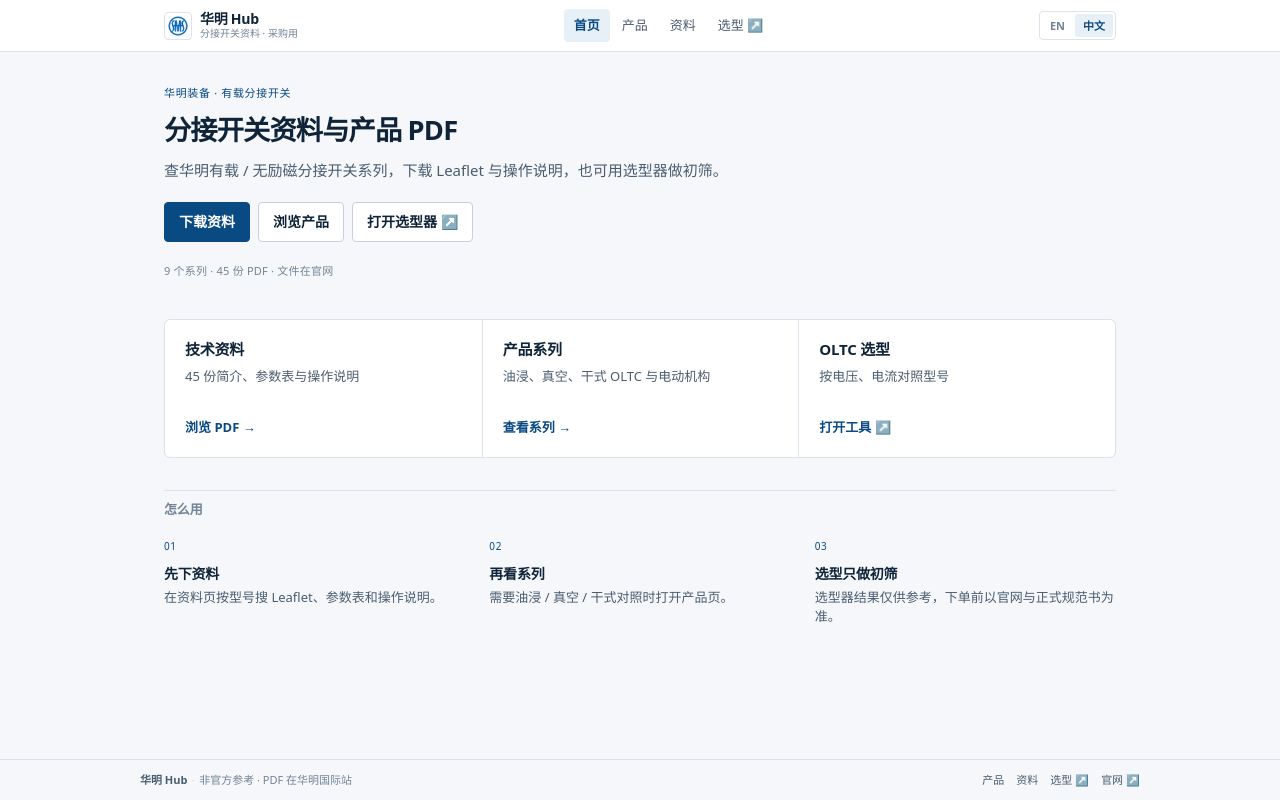
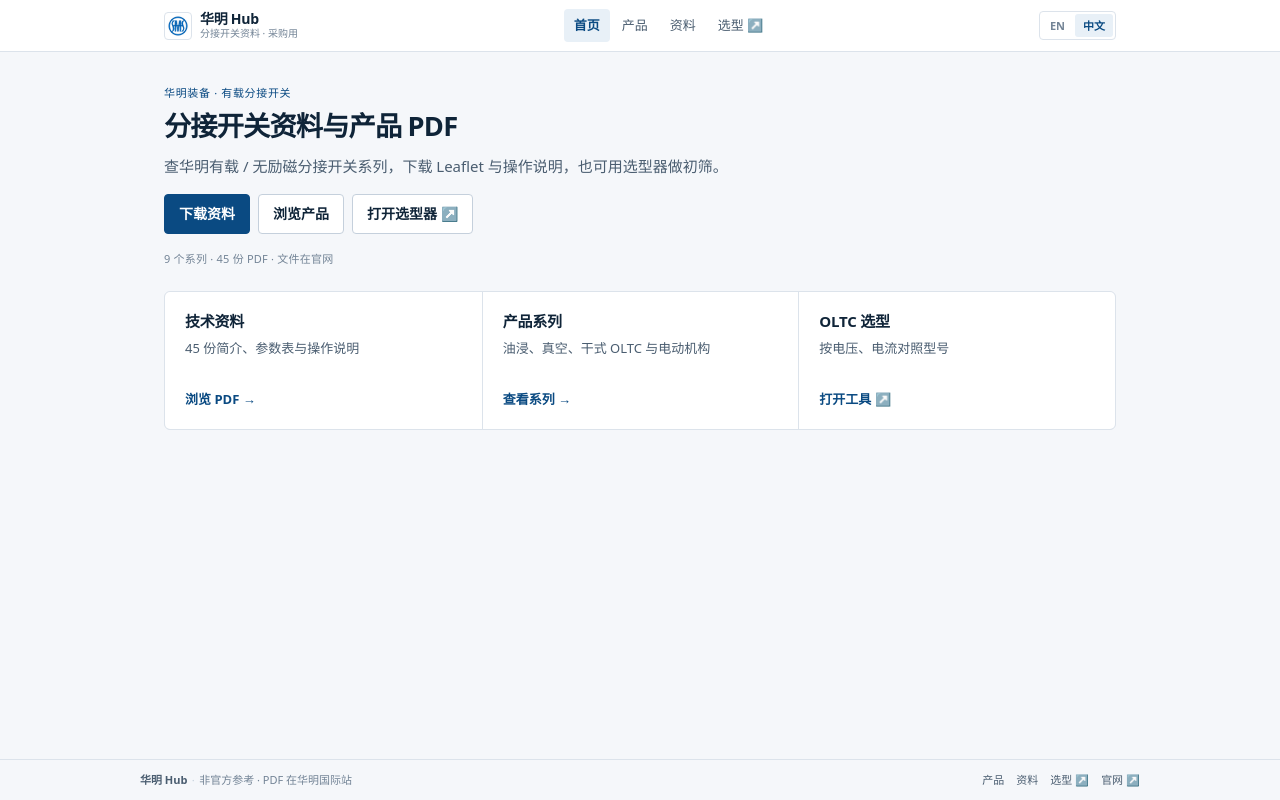
Before and after one commit to erict16/huaming-hub, a Next.js app: page /zh in a window 1280 px wide. Built offline with nearby package versions, Linux system fonts and the light colour scheme.

Commit message:
style(home): drop howto row, tighten hero + entry strip
Remove the 怎么用 / How to use three-step block — redundant with
hero CTAs and entry cards. Drop unused i18n and CSS. Slightly
tighter vertical spacing so home is hero + three entry cards only.

```diff
--- a/src/app/globals.css
+++ b/src/app/globals.css
@@ -438,13 +438,22 @@
 
 /* ===== HOME ===== */
 
+/* Hero + entry strip only — tighter vertical rhythm without howto block */
+.hm-page-home {
+  gap: var(--s5);
+}
+@media (min-width: 640px) {
+  .hm-page-home {
+    gap: var(--s6);
+  }
+}
+
 .hm-hero {
   /* no card — open on paper; wider so EN stays on fewer lines */
   max-width: 40rem;
-  padding-bottom: var(--s2);
 }
 .hm-hero-kicker {
-  margin: 0 0 var(--s3);
+  margin: 0 0 var(--s2);
   font-family: var(--font-mono);
   font-size: var(--text-2xs);
   font-weight: 500;
@@ -465,7 +474,7 @@
   text-wrap: balance;
 }
 .hm-hero-lead {
-  margin: var(--s3) 0 var(--s5);
+  margin: var(--s3) 0 var(--s4);
   font-size: var(--text-md);
   line-height: var(--leading-body);
   color: var(--ink-2);
@@ -478,7 +487,7 @@
   gap: var(--s2);
 }
 .hm-hero-meta {
-  margin: var(--s5) 0 0;
+  margin: var(--s4) 0 0;
   font-size: var(--text-2xs);
   color: var(--ink-3);
   font-variant-numeric: tabular-nums;
@@ -556,60 +565,6 @@
   font-weight: 600;
   color: var(--accent);
   white-space: nowrap;
-}
-
-/* how-to — quiet, same type as rest */
-.hm-howto {
-  padding-top: var(--s2);
-  border-top: 1px solid var(--rule);
-}
-.hm-howto h2 {
-  margin: 0 0 var(--s5);
-  font-family: var(--font-display);
-  font-size: var(--text-sm);
-  font-weight: 600;
-  color: var(--ink-3);
-  letter-spacing: -0.01em;
-}
-.hm-howto ol {
-  list-style: none;
-  margin: 0;
-  padding: 0;
-  display: grid;
-  gap: var(--s5);
-}
-@media (min-width: 720px) {
-  .hm-howto ol {
-    grid-template-columns: repeat(3, minmax(0, 1fr));
-    gap: var(--s6);
-  }
-}
-.hm-howto .num {
-  font-family: var(--font-mono);
-  font-size: 10px;
-  font-weight: 500;
-  letter-spacing: 0.06em;
-  color: var(--accent);
-  margin-bottom: var(--s2);
-}
-.hm-howto .title {
-  margin: 0 0 var(--s1);
-  font-family: var(--font-display);
-  font-size: var(--text-base);
-  font-weight: 600;
-  color: var(--ink);
-  letter-spacing: -0.015em;
-  white-space: nowrap;
-}
-.hm-howto .body {
-  margin: 0;
-  font-size: var(--text-sm);
-  line-height: var(--leading-snug);
-  color: var(--ink-2);
-  display: -webkit-box;
-  -webkit-line-clamp: 3;
-  -webkit-box-orient: vertical;
-  overflow: hidden;
 }
 
 /* ===== PRODUCTS (same surface) ===== */
--- a/src/components/HomePage.tsx
+++ b/src/components/HomePage.tsx
@@ -35,14 +35,8 @@
     },
   ];
 
-  const steps = [
-    { n: "01", title: t.home.how1Title, body: t.home.how1Body },
-    { n: "02", title: t.home.how2Title, body: t.home.how2Body },
-    { n: "03", title: t.home.how3Title, body: t.home.how3Body },
-  ];
-
   return (
-    <div className="hm-page">
+    <div className="hm-page hm-page-home">
       <section className="hm-hero">
         <p className="hm-hero-kicker">{t.home.kicker}</p>
         <h1>{t.home.title}</h1>
@@ -102,21 +96,6 @@
           ),
         )}
       </section>
-
-      <section className="hm-howto" aria-labelledby="how-title">
-        <h2 id="how-title">{t.home.howTitle}</h2>
-        <ol>
-          {steps.map((s) => (
-            <li key={s.n}>
-              <div className="num" aria-hidden="true">
-                {s.n}
-              </div>
-              <p className="title">{s.title.replace(/^\d+\.\s*/, "")}</p>
-              <p className="body">{s.body}</p>
-            </li>
-          ))}
-        </ol>
-      </section>
     </div>
   );
 }
--- a/src/lib/i18n.ts
+++ b/src/lib/i18n.ts
@@ -82,14 +82,6 @@
     entrySelectorTitle: "Selector",
     entrySelectorDesc: "Voltage & current → catalogue type",
     entrySelectorCta: "Open",
-    howTitle: "How to use",
-    how1Title: "1. Docs",
-    how1Body: "Search by model for leaflets, data sheets, manuals.",
-    how2Title: "2. Products",
-    how2Body: "Family context: oil, vacuum, dry-type.",
-    how3Title: "3. Selector",
-    how3Body:
-      "First-pass only. Confirm on the official datasheet before order.",
     opensExternal: "opens in a new tab",
   },
   products: {
@@ -175,13 +167,6 @@
     entrySelectorTitle: "OLTC 选型",
     entrySelectorDesc: "按电压、电流对照型号",
     entrySelectorCta: "打开工具",
-    howTitle: "怎么用",
-    how1Title: "1. 先下资料",
-    how1Body: "在资料页按型号搜 Leaflet、参数表和操作说明。",
-    how2Title: "2. 再看系列",
-    how2Body: "需要油浸 / 真空 / 干式对照时打开产品页。",
-    how3Title: "3. 选型只做初筛",
-    how3Body: "选型器结果仅供参考，下单前以官网与正式规范书为准。",
     opensExternal: "在新标签打开",
   },
   products: {
```
